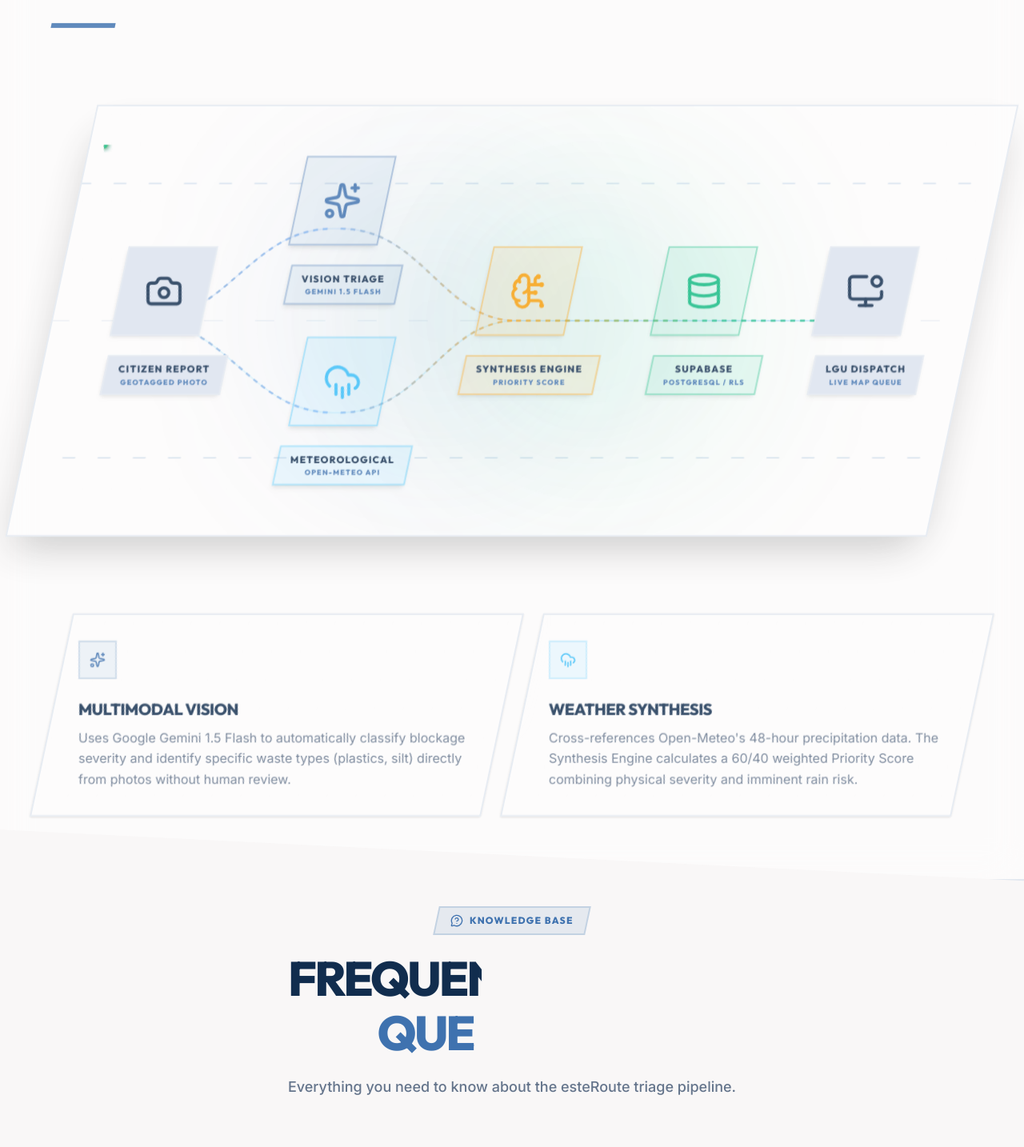
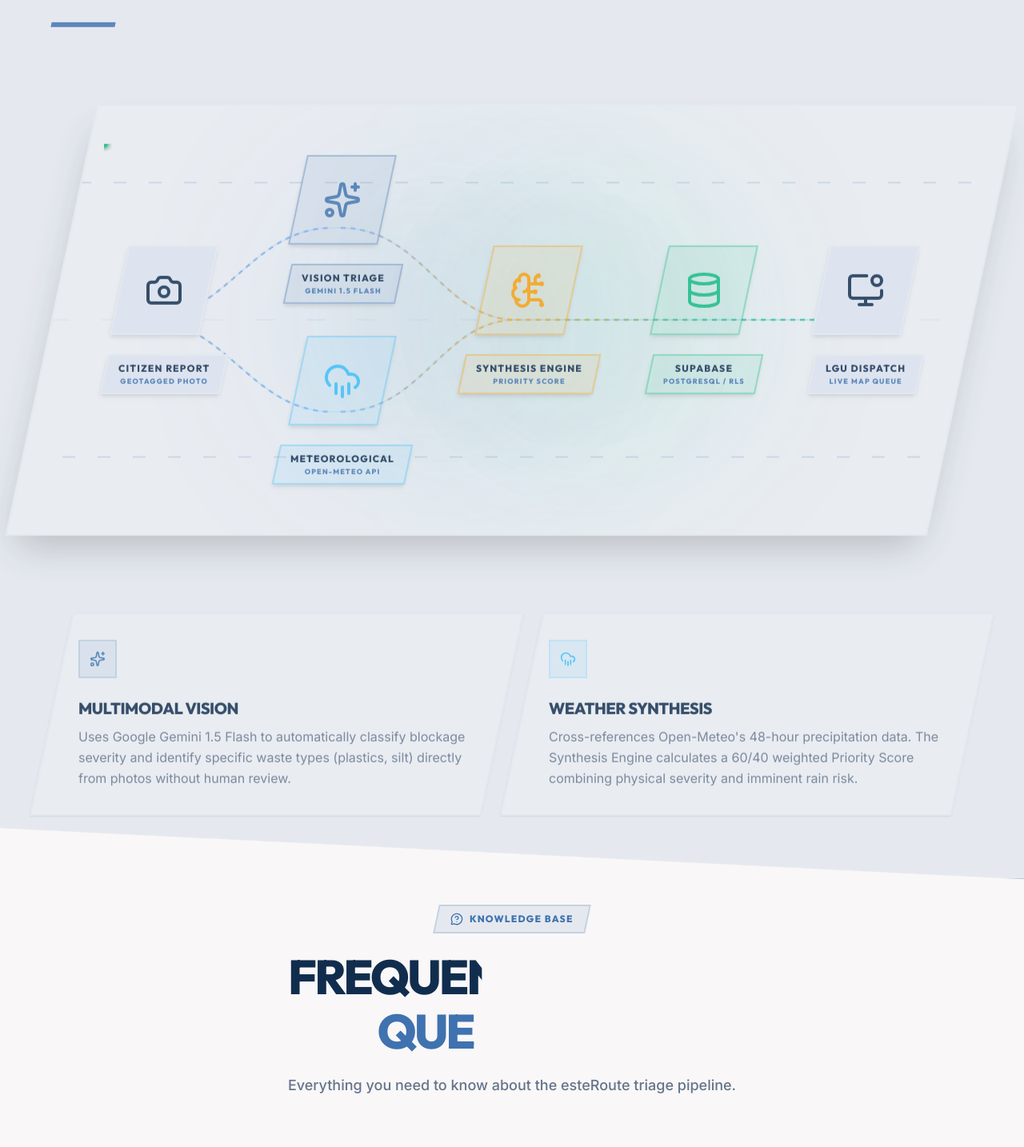
Before and after one commit to Goldenavs/esteRoute, a React (Vite) app in the folder frontend/: page /login in a window 1280 px wide. Shown: the part 2727-4161 px from the top of the page at 80% size. Built offline with nearby package versions, Linux system fonts and the light colour scheme; no server answers.

Commit message:
style(landing): make core engine section background genuinely transparent to reveal animated background

```diff
--- a/frontend/src/components/auth/sections/CoreEngineSection.tsx
+++ b/frontend/src/components/auth/sections/CoreEngineSection.tsx
@@ -62,11 +62,9 @@ export default function CoreEngineSection() {
     <section
       id="core-engine"
       ref={ref}
-      className="relative z-20 flex flex-col items-center overflow-hidden border-y-2 border-border-subtle shadow-2xl"
+      className="relative z-20 flex flex-col items-center overflow-hidden border-y border-brand-primary/30 shadow-2xl"
       style={{
-        backgroundColor: 'color-mix(in srgb, var(--theme-surface) 50%, transparent)',
-        backdropFilter: 'blur(24px)',
-        WebkitBackdropFilter: 'blur(24px)',
+        backgroundColor: 'color-mix(in srgb, var(--color-brand-primary) 10%, transparent)',
         clipPath: 'polygon(0 5vw, 100% 0, 100% 100%, 0 calc(100% - 5vw))',
         marginTop: '-5vw',
         marginBottom: '-5vw',
@@ -133,13 +131,11 @@ export default function CoreEngineSection() {
           transition={{ duration: 0.8 }}
           className="w-full relative mt-8 mb-20"
         >
-          {/* Outer parallelogram container (Frosted Glass) */}
+          {/* Outer parallelogram container (Translucent Glass) */}
           <div
             className="w-full h-[520px] md:h-[540px] border-2 border-border-subtle md:-skew-x-12 relative overflow-hidden shadow-2xl rounded-2xl md:rounded-none"
             style={{
-              backgroundColor: 'color-mix(in srgb, var(--theme-surface) 35%, transparent)',
-              backdropFilter: 'blur(16px)',
-              WebkitBackdropFilter: 'blur(16px)'
+              backgroundColor: 'color-mix(in srgb, var(--theme-surface) 15%, transparent)',
             }}
           >
             {/* Subtle grid background inside the parallelogram */}
@@ -417,9 +413,7 @@ export default function CoreEngineSection() {
             <div
               className="group border-2 border-border-subtle hover:border-brand-primary transition-all duration-300 p-6 md:p-8 md:-skew-x-12 relative overflow-hidden h-full rounded-2xl md:rounded-none shadow-sm hover:shadow-xl"
               style={{
-                backgroundColor: 'color-mix(in srgb, var(--theme-surface) 35%, transparent)',
-                backdropFilter: 'blur(16px)',
-                WebkitBackdropFilter: 'blur(16px)'
+                backgroundColor: 'color-mix(in srgb, var(--theme-surface) 15%, transparent)',
               }}
             >
               <div className="absolute inset-0 opacity-[0.03] bg-[linear-gradient(to_right,#80808012_1px,transparent_1px),linear-gradient(to_bottom,#80808012_1px,transparent_1px)] bg-[size:24px_24px] pointer-events-none scale-150" />
@@ -444,9 +438,7 @@ export default function CoreEngineSection() {
             <div
               className="group border-2 border-border-subtle hover:border-[#38bdf8] transition-all duration-300 p-6 md:p-8 md:-skew-x-12 relative overflow-hidden h-full rounded-2xl md:rounded-none shadow-sm hover:shadow-xl"
               style={{
-                backgroundColor: 'color-mix(in srgb, var(--theme-surface) 35%, transparent)',
-                backdropFilter: 'blur(16px)',
-                WebkitBackdropFilter: 'blur(16px)'
+                backgroundColor: 'color-mix(in srgb, var(--theme-surface) 15%, transparent)',
               }}
             >
               <div className="absolute inset-0 opacity-[0.03] bg-[linear-gradient(to_right,#80808012_1px,transparent_1px),linear-gradient(to_bottom,#80808012_1px,transparent_1px)] bg-[size:24px_24px] pointer-events-none scale-150" />
```
